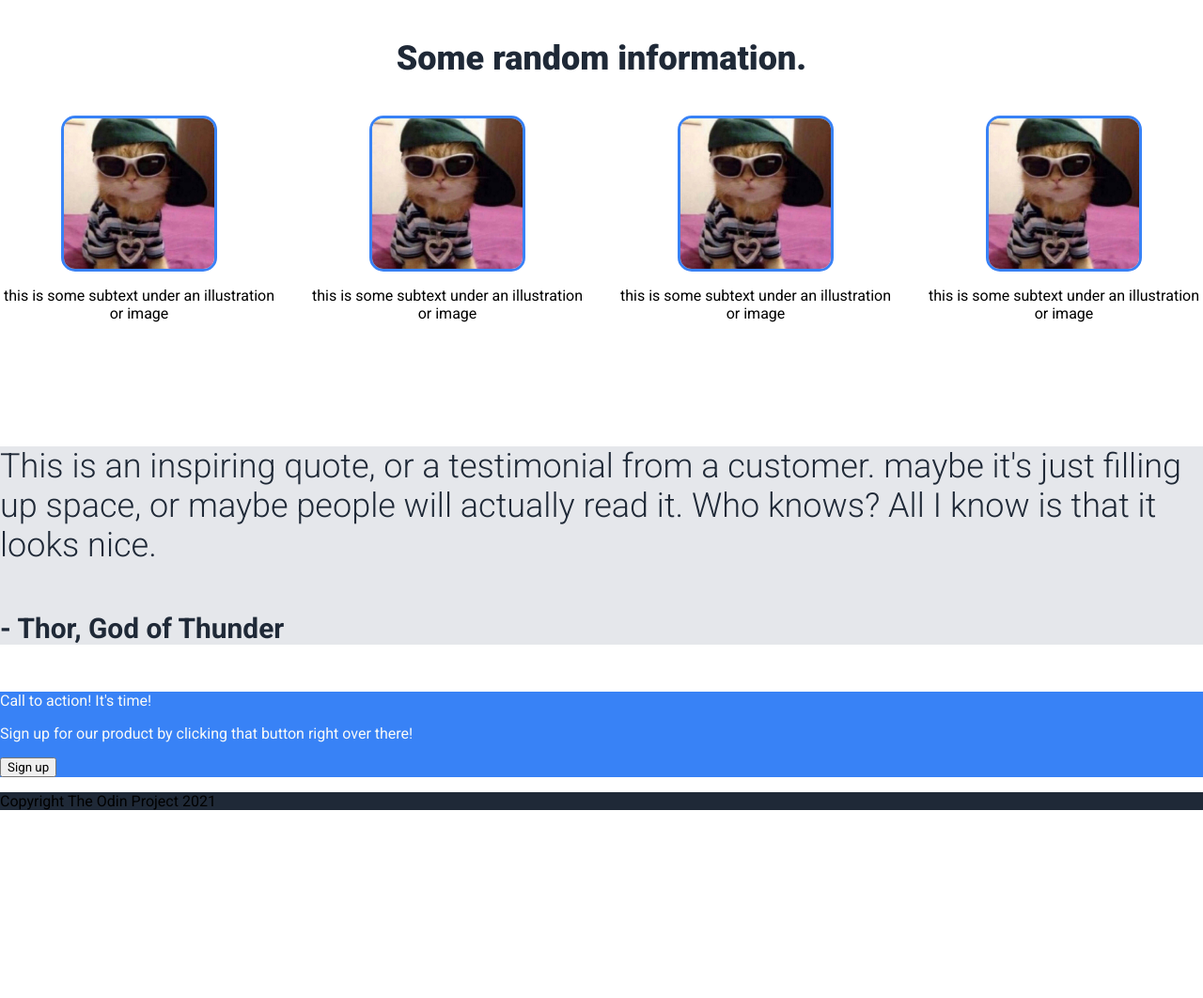
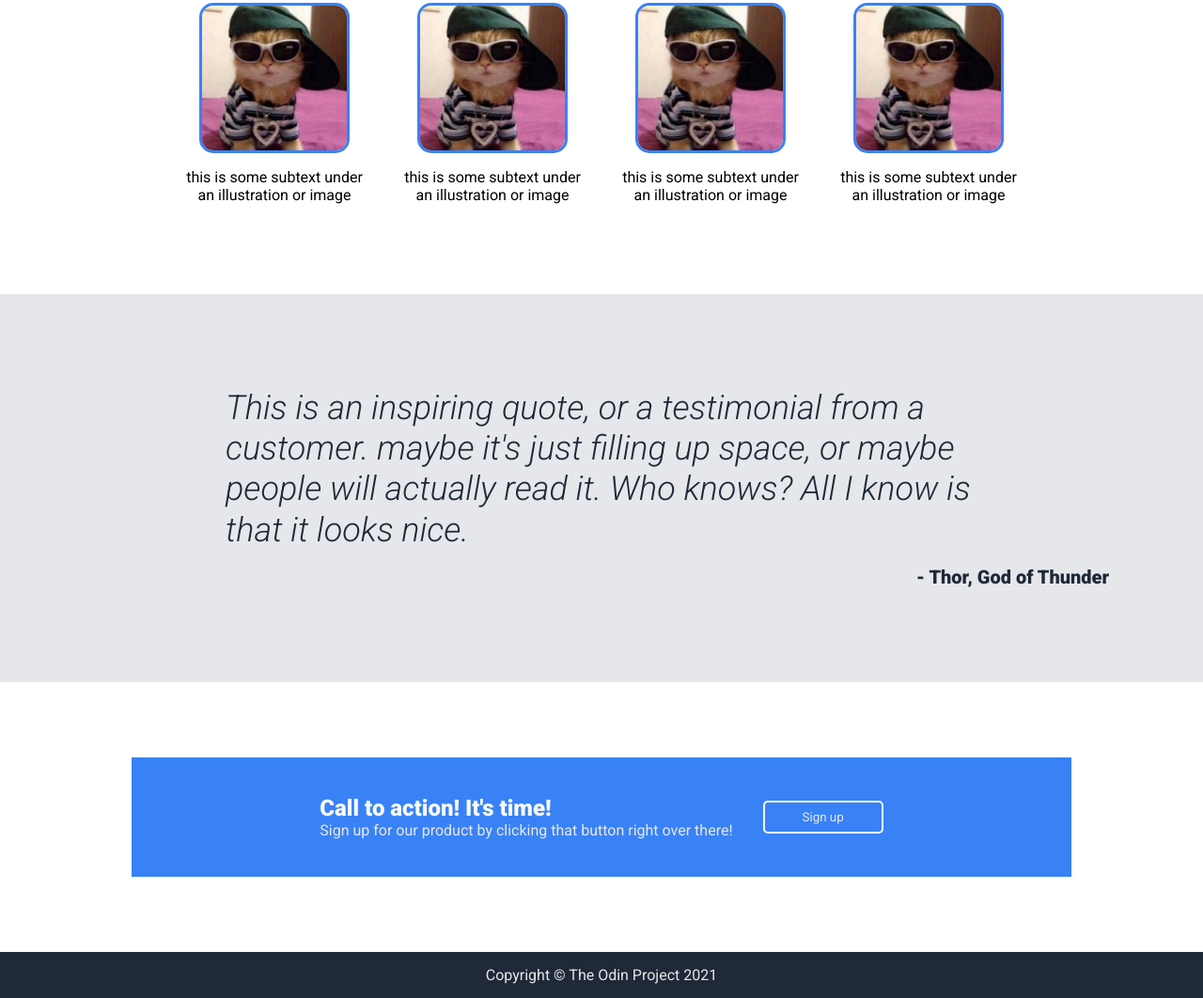
Before and after one commit to gavrilov-n/odin-landing-page-html-css, a plain HTML site: page index.html in a window 1280 px wide. Shown: the part 580-1642 px from the top of the page at 94% size. Before the commit the page ends 1458 px from the top, so only its background shows below. Drawn offline with Linux system fonts and the light colour scheme.

Commit message:
finalize the assignment

```diff
--- a/css/style.css
+++ b/css/style.css
@@ -1,5 +1,6 @@
 * {
     font-family: "Roboto";
+    box-sizing: border-box;
 }
 
 body {
@@ -10,12 +11,28 @@ header, footer {
     background-color: #1F2937;
 }
 
+header,
+.main,
+.quote,
+footer {
+    padding-left: 100px;
+    padding-right: 100px;
+}
+
 .nav {
     display: flex;
-    margin-left: 100px;
-    margin-right: 100px;
     justify-content: space-between;
     align-items: center;
+}
+
+.nav h6,
+.logo h6,
+.links h6,
+.main h3,
+.ending h3,
+.ending p,
+footer p {
+    margin: 0;
 }
 
 .links{
@@ -27,8 +44,6 @@ header, footer {
     display: flex;
     justify-content: space-between;
     align-items: center;
-    margin-left: 100px;
-    margin-right: 100px;
     padding: 80px 0 120px;
     gap: 48px;
 }
@@ -85,6 +100,7 @@ header, footer {
 
 .item p {
     text-align: center;
+    max-width: 200px;
 }
 
 
@@ -122,17 +138,80 @@ h2{
 
 .header_signup {
     background-color: #3882F6;
-    color: #F9FAF8
+    color: #F9FAF8;
+    border: none;
+    border-radius: 5px;
+    padding: 8px 20px;
+    font-weight: 700;
 }
 
 .quote {
     background-color: #E5E7EB;
+    display: flex;
+    flex-direction: column;
+    justify-content: center;
+    padding-top: 100px;
+    padding-bottom: 100px;
+    color: #1F2937;
+}
+
+.quote p {
+    max-width: 800px;
+    margin: 0 auto;
     font-size: 36px;
+    font-style: italic;
     font-weight: 300;
-    color: #1F2937;
+    line-height: 1.2;
+}
+
+.quote h5 {
+    margin: 16px 0 0;
+    align-self: flex-end;
+    font-size: 20px;
+    font-weight: 900;
 }
 
 .ending {
     background-color: #3882F6;
-    color: #F9FAF8
+    color: #F9FAF8;
+    display: flex;
+    justify-content: center;
+    align-items: center;
+    gap: 32px;
+    padding: 40px;
+    max-width: 1000px;
+    margin: 80px auto;
 }
+
+
+.ending-text {
+    display: flex;
+    flex-direction: column;
+}
+
+.ending h3 {
+    font-size: 24px;
+    font-weight: 900;
+}
+
+.ending p {
+    color: #E5E7EB;
+}
+
+.ending-button button{
+    border: solid 2px #F9FAF8;
+    border-radius: 5px;
+    padding: 8px 40px;
+    color: #E5E7EB;
+    background-color: #3882F6;
+}
+
+
+footer{
+    text-align: center;
+    padding: 15px 40px;
+}
+
+footer p {
+    color:#E5E7EB
+}
--- a/index.html
+++ b/index.html
@@ -66,12 +66,19 @@
     </div>
 
     <div class="ending">
-        <p>Call to action! It's time!</p>
+        <div class="ending-text">
+            <h3>Call to action! It's time!</h3>
         <p>Sign up for our product by clicking that button right over there!</p>
-        <button class="ending_signup">Sign up</button>
+        </div>
+        <div class="ending-button">
+            <button>Sign up</button>
+        </div>
+
     </div>
+
+
+        <footer>
+        <p>Copyright © The Odin Project 2021</p>
+    </footer>
 </body>
-<footer>
-    <p>Copyright The Odin Project 2021</p>
-</footer>
 </html>
```
